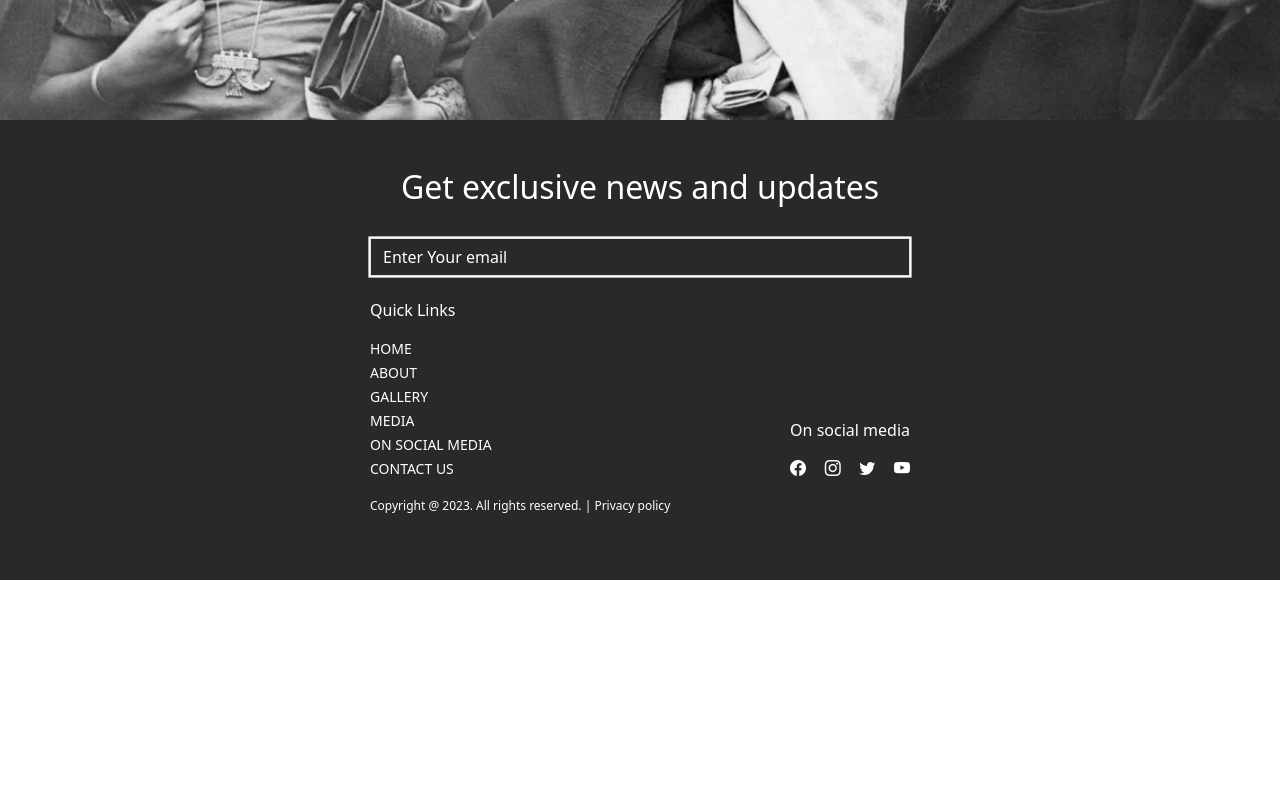
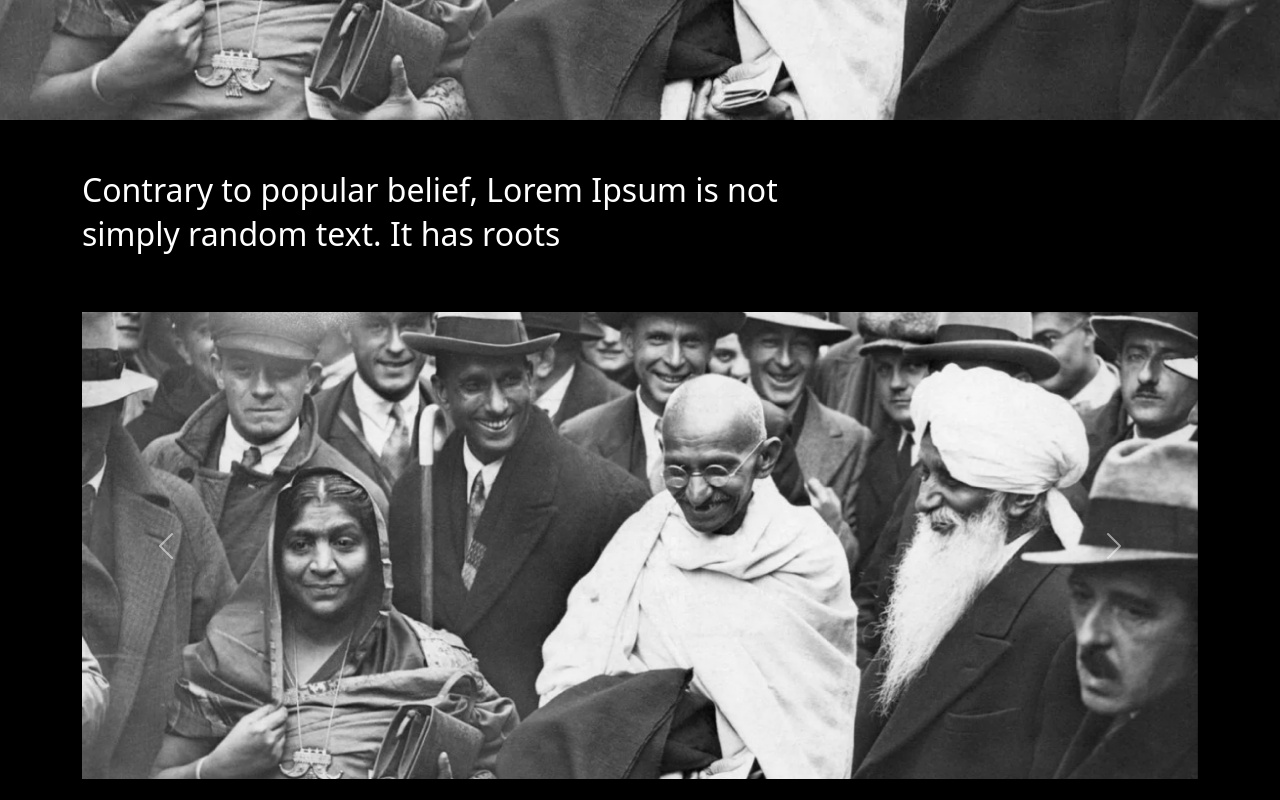
Before and after one commit to lalitjakhar/gandhi-blog, a React (Create React App) app: page /socialmedia in a window 1280 px wide. Shown: the part 520-1320 px from the top of the page. Before the commit the page ends 1100 px from the top, so only its background shows below. Built offline with nearby package versions, Linux system fonts and the light colour scheme.

Commit message:
initial commit

```diff
--- a/package.json
+++ b/package.json
@@ -9,6 +9,7 @@
     "bootstrap": "^5.3.2",
     "react": "^18.2.0",
     "react-dom": "^18.2.0",
+    "react-multi-carousel": "^2.8.4",
     "react-router-dom": "^6.16.0",
     "react-scripts": "^2.1.3",
     "web-vitals": "^2.1.4"
--- a/src/App.js
+++ b/src/App.js
@@ -7,6 +7,7 @@ import About from './components/About/About';
 import Footer from './components/Footer/Footer';
 import Contact from './components/Contact/Contact';
 import Gallery from './components/Gallery/Gallery';
+import Socialmedia from './components/Socialmedia/Socialmedia';
 import Routing from './components/routes/Routing';
 
 function App() {
--- a/src/components/Gallery/Gallery.css
+++ b/src/components/Gallery/Gallery.css
@@ -61,7 +61,7 @@
 /***************************** gallery_pics_content_first ***************************/
 
 .gallery_pics_content_first img {
-    height: 600px;
+    height: 604px;
 }
 
 @media (max-width: 1399.98px) {
@@ -139,7 +139,7 @@
 }
 
 .gallery_pics_content_second_sec img {
-    height: 200px;
+    height: 199px;
 }
 
 @media (max-width: 1399.98px) {
@@ -168,6 +168,6 @@
 
 @media (max-width: 575.98px) {
     .gallery_pics_content_second_sec img {
-        height: 81px;
+        height: 78px;
     }
 }
--- a/src/components/Navbar/Navbar.jsx
+++ b/src/components/Navbar/Navbar.jsx
@@ -5,6 +5,7 @@ import Gallery from '../Gallery/Gallery';
 import About from '../About/About';
 import Contact from '../Contact/Contact';
 import Media from '../Media/Media';
+import Socialmedia from '../Socialmedia/Socialmedia';
 import { useNavigate } from 'react-router-dom';
 
 const Navbar = () => {
@@ -32,7 +33,7 @@ const Navbar = () => {
                                     <a className="nav-link" onClick={() => navigate("/media")}>Media</a>
                                 </li>
                                 <li className="nav-item">
-                                    <a className="nav-link" href="#">On Social Media</a>
+                                    <a className="nav-link" onClick={() => navigate("/socialmedia")}>On Social Media</a>
                                 </li>
                                 <li className="nav-item">
                                     <a className="nav-link" onClick={() => navigate("/Contact")}>Contact Us</a>
--- /dev/null
+++ b/src/components/Socialmedia/Socialmedia.css
@@ -0,0 +1,11 @@
+.social_media_content_body_back{
+    background-color: #000000;
+}
+.social_media_content_body_heading{
+    width: 70%;
+}
+.social_media_content_body_heading h2{
+    color: #ffffff;
+    font-size: 32px;
+    line-height: 44px;
+}
--- /dev/null
+++ b/src/components/Socialmedia/Socialmedia.jsx
@@ -0,0 +1,40 @@
+import React from 'react';
+import './Socialmedia.css';
+import Carousel from '../../assets/carousel.png'
+
+const Socialmedia = () => {
+    return (
+        <>
+            <div className="social_media_content_body_back pt-5">
+                <div className="container">
+                    <div className="social_media_content_body_heading">
+                        <h2>Contrary to popular belief, Lorem Ipsum is not simply random text. It has roots </h2>
+                    </div>
+                    <div id="carouselExampleAutoplaying" className="carousel slide pt-5 pb-5" data-bs-ride="carousel">
+                        <div className="carousel-inner">
+                            <div className="carousel-item active">
+                                <img src={Carousel} className="d-block w-100" alt="..." />
+                            </div>
+                            <div className="carousel-item">
+                                <img src={Carousel} className="d-block w-100" alt="..." />
+                            </div>
+                            <div className="carousel-item">
+                                <img src={Carousel} className="d-block w-100" alt="..." />
+                            </div>
+                        </div>
+                        <button className="carousel-control-prev" type="button" data-bs-target="#carouselExampleAutoplaying" data-bs-slide="prev">
+                            <span className="carousel-control-prev-icon" aria-hidden="true"></span>
+                            <span className="visually-hidden">Previous</span>
+                        </button>
+                        <button className="carousel-control-next" type="button" data-bs-target="#carouselExampleAutoplaying" data-bs-slide="next">
+                            <span className="carousel-control-next-icon" aria-hidden="true"></span>
+                            <span className="visually-hidden">Next</span>
+                        </button>
+                    </div>
+                </div>
+            </div>
+        </>
+    );
+}
+
+export default Socialmedia;
--- a/src/components/routes/Routing.jsx
+++ b/src/components/routes/Routing.jsx
@@ -6,6 +6,7 @@ import Footer from '../Footer/Footer';
 import Contact from '../Contact/Contact';
 import Gallery from '../Gallery/Gallery';
 import Media from '../Media/Media';
+import Socialmedia from '../Socialmedia/Socialmedia';
 
 const Routing = () => {
     return (
@@ -17,6 +18,7 @@ const Routing = () => {
                     <Route path="/contact" element={<Contact />}></Route>
                     <Route path="/gallery" element={<Gallery />}></Route>
                     <Route path="/media" element={<Media />}></Route>
+                    <Route path="/socialmedia" element={<Socialmedia />}></Route>
                 </Routes>
                 <Footer/>
             </div>
```
Also changed, not shown: src/assets/carousel.png (added), 1 other file (tests, documents, lock files or other folders).
